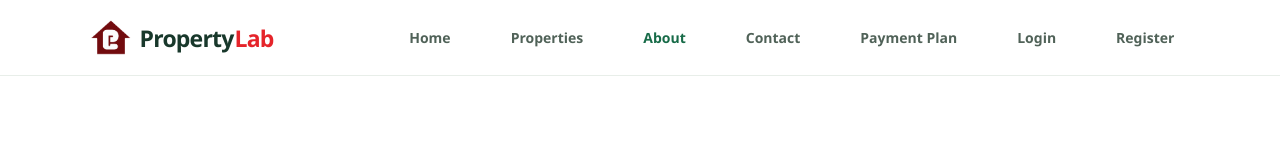
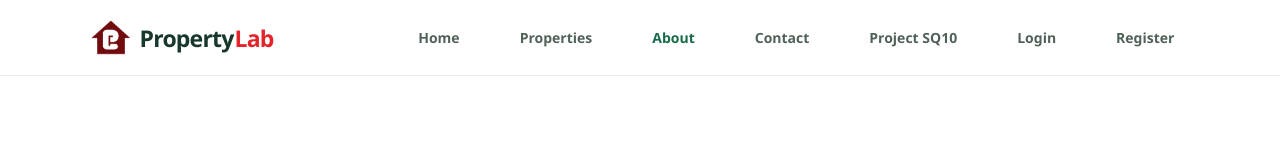
Before and after one commit to Muddassir-Ali/property-lab, a React (Vite) app: page /about in a window 1280 px wide. Shown: the top 160 px of the page. Built offline with nearby package versions, Linux system fonts and the light colour scheme; no server answers.

Commit message:
Rename Payment Plan to Project SQ10

```diff
--- a/src/App.jsx
+++ b/src/App.jsx
@@ -257,7 +257,7 @@ useEffect(() => {
           <a href="/properties">Properties</a>
           <a href="/about">About</a>
           <a href="/contact">Contact</a>
-          <a href="/payment-plan">Payment Plan</a>
+          <a href="/payment-plan">Project SQ10</a>
 {!isLoggedIn ? (
 
   <>
--- a/src/pages/About.jsx
+++ b/src/pages/About.jsx
@@ -43,7 +43,7 @@ export default function About() {
           <Link to="/properties">Properties</Link>
           <Link to="/about" className="active">About</Link>
           <Link to="/contact">Contact</Link>
-          <a href="/payment-plan">Payment Plan</a>
+          <a href="/payment-plan">Project SQ10</a>
            <a href="/login">Login</a>
            <a href="/register">Register</a>
         </div>
--- a/src/pages/Contact.jsx
+++ b/src/pages/Contact.jsx
@@ -58,7 +58,7 @@ export default function Contact() {
           <Link to="/properties">Properties</Link>
           <Link to="/about">About</Link>
           <Link to="/contact" className="active">Contact</Link>
-          <a href="/payment-plan">Payment Plan</a>
+          <a href="/payment-plan">Project SQ10</a>
           <a href="/login">Login</a>
           <a href="/register">Register</a>
         </div>
--- a/src/pages/Login.jsx
+++ b/src/pages/Login.jsx
@@ -98,7 +98,7 @@ return (
         <a href="/properties">Properties</a>
         <a href="/about">About</a>
         <a href="/contact">Contact</a>
-        <a href="/payment-plan">Payment Plan</a>
+        <a href="/payment-plan">Project SQ10</a>
         <a href="/register">Register</a>
       </nav>
 
--- a/src/pages/PaymentPlan.jsx
+++ b/src/pages/PaymentPlan.jsx
@@ -18,7 +18,7 @@ function PaymentPlan() {
           <a href="/properties">Properties</a>
           <a href="/about">About</a>
           <a href="/contact">Contact</a>
-          <a href="/payment-plan">Payment Plan</a>
+          <a href="/payment-plan">Project SQ10</a>
           <a href="/login">Login</a>
           <a href="/register">Register</a>
         </nav>
--- a/src/pages/Properties.jsx
+++ b/src/pages/Properties.jsx
@@ -110,7 +110,7 @@ return (
           <a href="/properties">Properties</a>
           <a href="/about">About</a>
           <a href="/contact">Contact</a>
-          <a href="/payment-plan">Payment Plan</a>
+          <a href="/payment-plan">Project SQ10</a>
           <a href="/login">Login</a>
         <a href="/register">Register</a>
         </nav>
--- a/src/pages/Register.jsx
+++ b/src/pages/Register.jsx
@@ -76,7 +76,7 @@ async function handleRegister(e) {
           <a href="/properties">Properties</a>
           <a href="/about">About</a>
           <a href="/contact">Contact</a>
-          <a href="/payment-plan">Payment Plan</a>
+          <a href="/payment-plan">Project SQ10</a>
           <a href="/login">Login</a>
         </nav>
 
```
